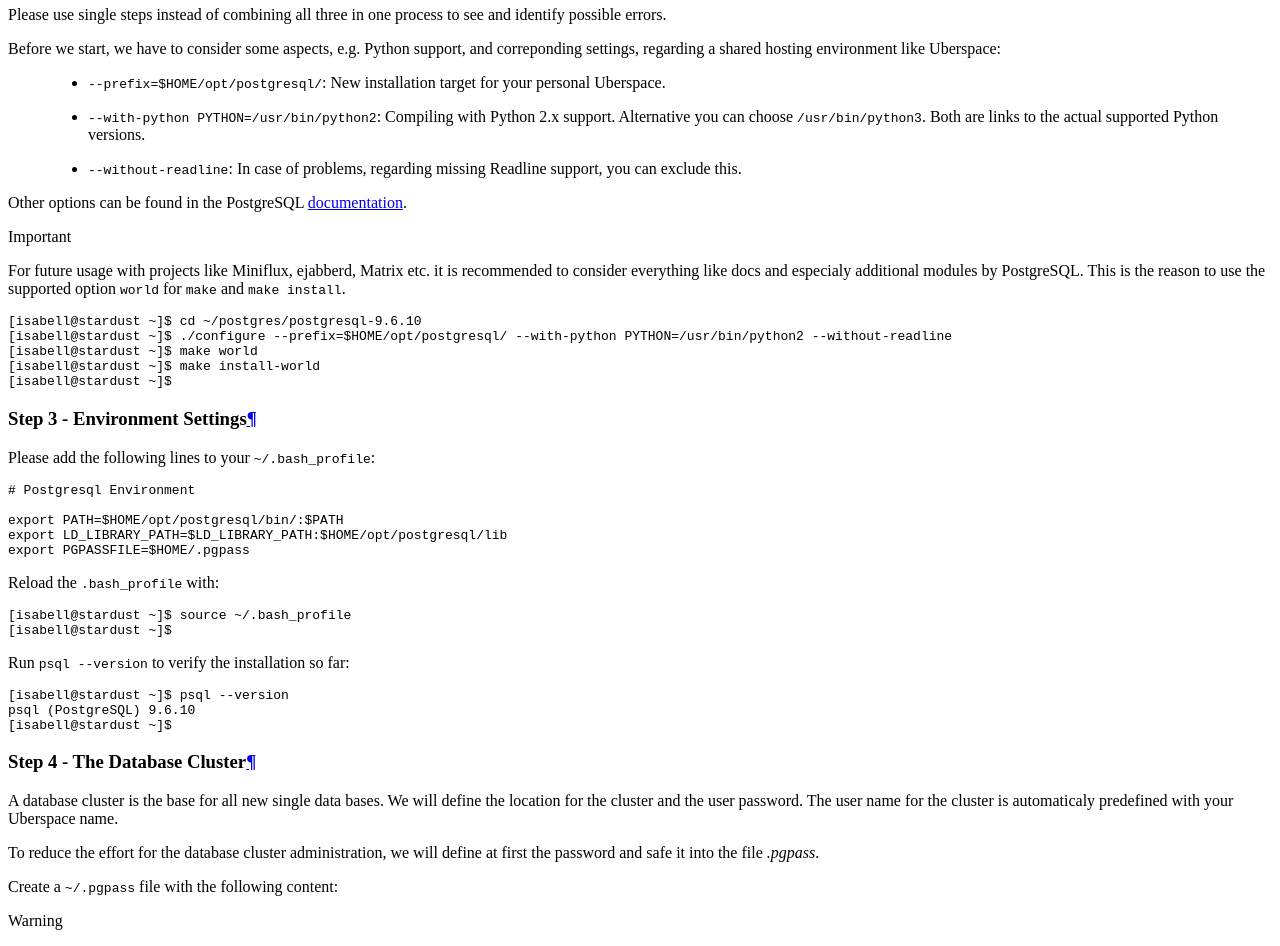
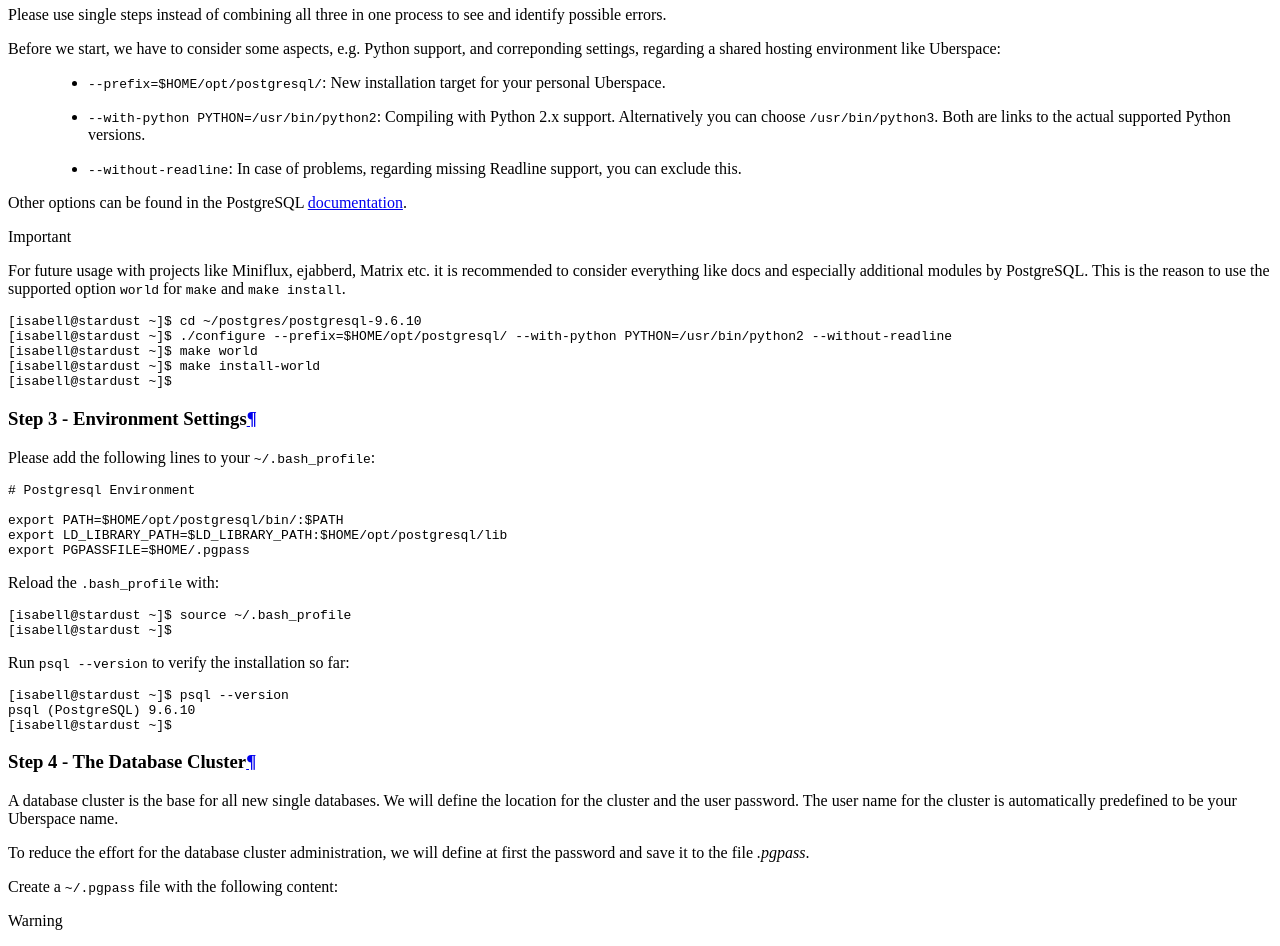
Before and after one commit to Uberspace/lab, a Sphinx documentation site: the page built from source/guide_postgresql.rst, in a window 1280 px wide and 1400 px high, scrolled down 2003 px. Shown: the part 152-1098 px from the top of the window. Built offline with Sphinx 7.4.7 and the Read the Docs theme 2.0.0, drawn with Linux system fonts in a browser that asks for light colours; some of the changed text lies outside the part shown.

Commit message:
corrected some typos (#250)

```diff
--- a/source/guide_miniflux.rst
+++ b/source/guide_miniflux.rst
@@ -175,7 +175,7 @@
  miniflux                            RUNNING   pid 26020, uptime 0:03:14
  [isabell@stardust ~]$
 
-If it's not in state RUNNING, check your configuration.
+If it's not in state ``RUNNING``, check your configuration.
 
 Go to ``https://isabell.uber.space/`` and log in to your installation with the login ``isabell`` and password given above.
 
@@ -186,7 +186,7 @@
 Configuration
 -------------
 
-Check the `Miniflux documentation`_ for further environment variables, that could be placed in ``~/etc/services.d/miniflux.ini``.
+Check the `Miniflux documentation`_ for further environment variables that could be placed in ``~/etc/services.d/miniflux.ini``.
 
 
 Updates
--- a/source/guide_postgresql.rst
+++ b/source/guide_postgresql.rst
@@ -18,7 +18,7 @@
 Installation
 ============
 
-Step 1 - Download and extract the source code
+Step 1 - Download and Extract the Source Code
 ---------------------------------------------
 
 Create a working directory.
@@ -59,12 +59,12 @@
 Before we start, we have to consider some aspects, e.g. Python support, and correponding settings, regarding a shared hosting environment like Uberspace:
 
  * ``--prefix=$HOME/opt/postgresql/``: New installation target for your personal Uberspace.
- * ``--with-python PYTHON=/usr/bin/python2``: Compiling with Python 2.x support. Alternative you can choose ``/usr/bin/python3``. Both are links to the actual supported Python versions.
+ * ``--with-python PYTHON=/usr/bin/python2``: Compiling with Python 2.x support. Alternatively you can choose ``/usr/bin/python3``. Both are links to the actual supported Python versions.
  * ``--without-readline``: In case of problems, regarding missing Readline support, you can exclude this.
 
 Other options can be found in the PostgreSQL documentation_.
 
-.. important:: For future usage with projects like Miniflux, ejabberd, Matrix etc. it is recommended to consider everything like docs and especialy additional modules by PostgreSQL. This is the reason to use the supported option ``world`` for ``make`` and ``make install``.
+.. important:: For future usage with projects like Miniflux, ejabberd, Matrix etc. it is recommended to consider everything like docs and especially additional modules by PostgreSQL. This is the reason to use the supported option ``world`` for ``make`` and ``make install``.
 
 ::
 
@@ -107,9 +107,9 @@
 Step 4 - The Database Cluster
 -----------------------------
 
-A database cluster is the base for all new single data bases. We will define the location for the cluster and the user password. The user name for the cluster is automaticaly predefined with your Uberspace name.
+A database cluster is the base for all new single databases. We will define the location for the cluster and the user password. The user name for the cluster is automatically predefined to be your Uberspace name.
 
-To reduce the effort for the database cluster administration, we will define at first the password and safe it into the file *.pgpass*.
+To reduce the effort for the database cluster administration, we will define at first the password and save it to the file *.pgpass*.
 
 Create a ``~/.pgpass`` file with the following content:
 
@@ -208,7 +208,7 @@
 Step 2 - Configure the Unix Socket
 ----------------------------------
 
-The unix socket will be configured to the standard port. You must set the environment varables with your new port:
+The Unix socket will be configured to the standard port. You must set the environment varables with your new port:
 
 Edit your ``~/.bashrc`` and add the following content:
 
@@ -220,7 +220,7 @@
  export PGHOST=localhost
  export PGPORT=9000
 
-Step 3 - Maintain the PostgreSQL-Configuration
+Step 3 - Maintain the PostgreSQL Configuration
 ----------------------------------------------
 
 Edit ``~/opt/postgresql/data/postgresql.conf`` and set the key values ``listen_adresses``, ``port`` and ``unix_socket_directories``:
@@ -365,7 +365,7 @@
  [isabell@stardust ~]$
 
 
-Best practices
+Best Practices
 ==============
 
 To configure your project with the PostgreSQL details, you should have the database name, user name and password, localhost as server address and your port number.
```
Also changed, not shown: other parts of source/guide_miniflux.rst (+1 -1 lines), other parts of source/guide_postgresql.rst (+9 -9 lines).
